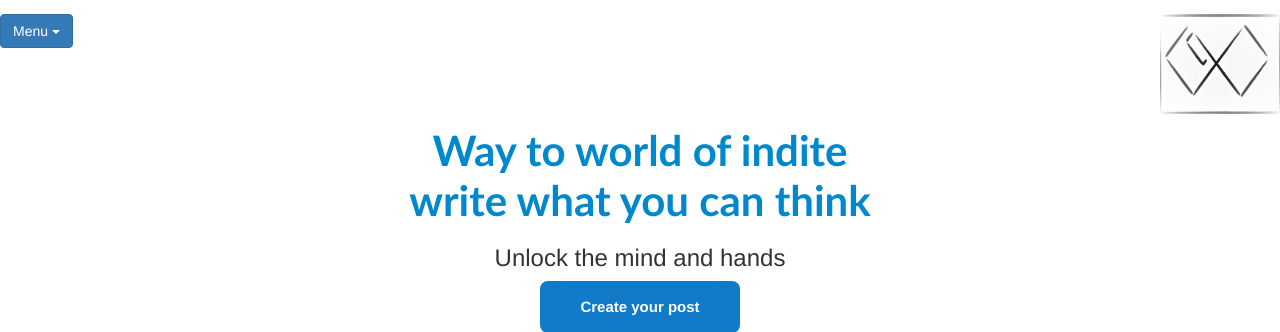
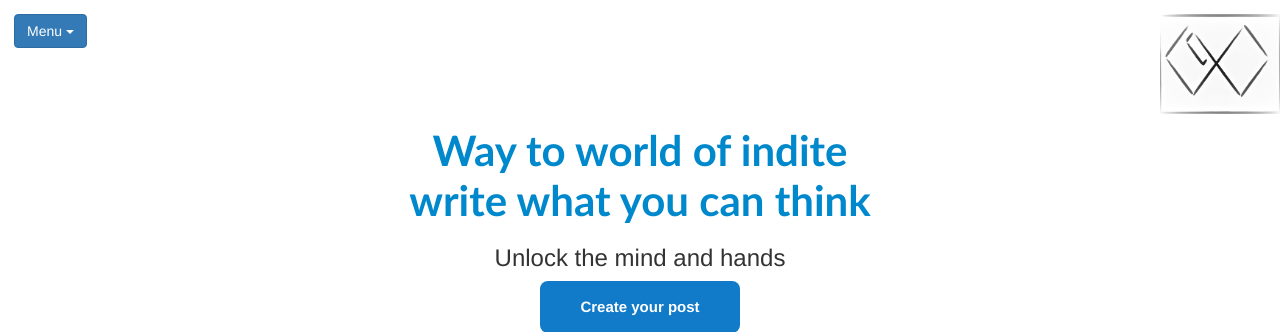
Before and after one commit to ankitkataria7890/indite, a PHP site: page /ankit/about.php in a window 1280 px wide. Shown: the top 332 px of the page. Run offline with PHP 8.4, Linux system fonts and the light colour scheme; the visitor is signed in with stand-in values (Sample User, id 1).

Commit message:
Update about.php

```diff
--- a/about.php
+++ b/about.php
@@ -12,7 +12,7 @@
 </head>
 <body>
 <img src="gallery/logo1.jpg" width="120px" height="100px" alt="logo" style="background:transparent; float:right">
-  <div class="dropdown" style=" margin:1em 1em 0 0">
+  <div class="dropdown" style=" margin:1em 0 0 1em">
     <button class="btn btn-primary dropdown-toggle" type="button" data-toggle="dropdown">Menu
     <span class="caret"></span></button>
     <ul class="dropdown-menu">
```
